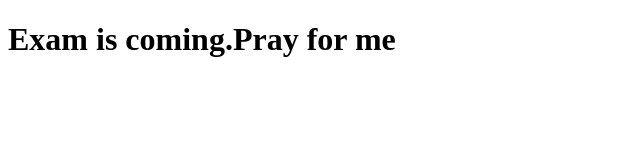
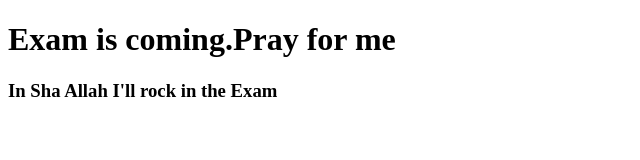
Before and after one commit to fariha129/my-exam-routine, a plain HTML site: page index.html in a window 1280 px wide. Shown: the whole page, without its empty margins (0-640 px from the left). Drawn offline with Linux system fonts and the light colour scheme.

Commit message:
updated htmlt

```diff
--- a/index.html
+++ b/index.html
@@ -7,6 +7,7 @@
 </head>
 <body>
     <h1>Exam is coming.Pray for me</h1>
+    <h3>In Sha Allah I'll rock in the Exam</h3>
 
 </body>
 </html>
```
